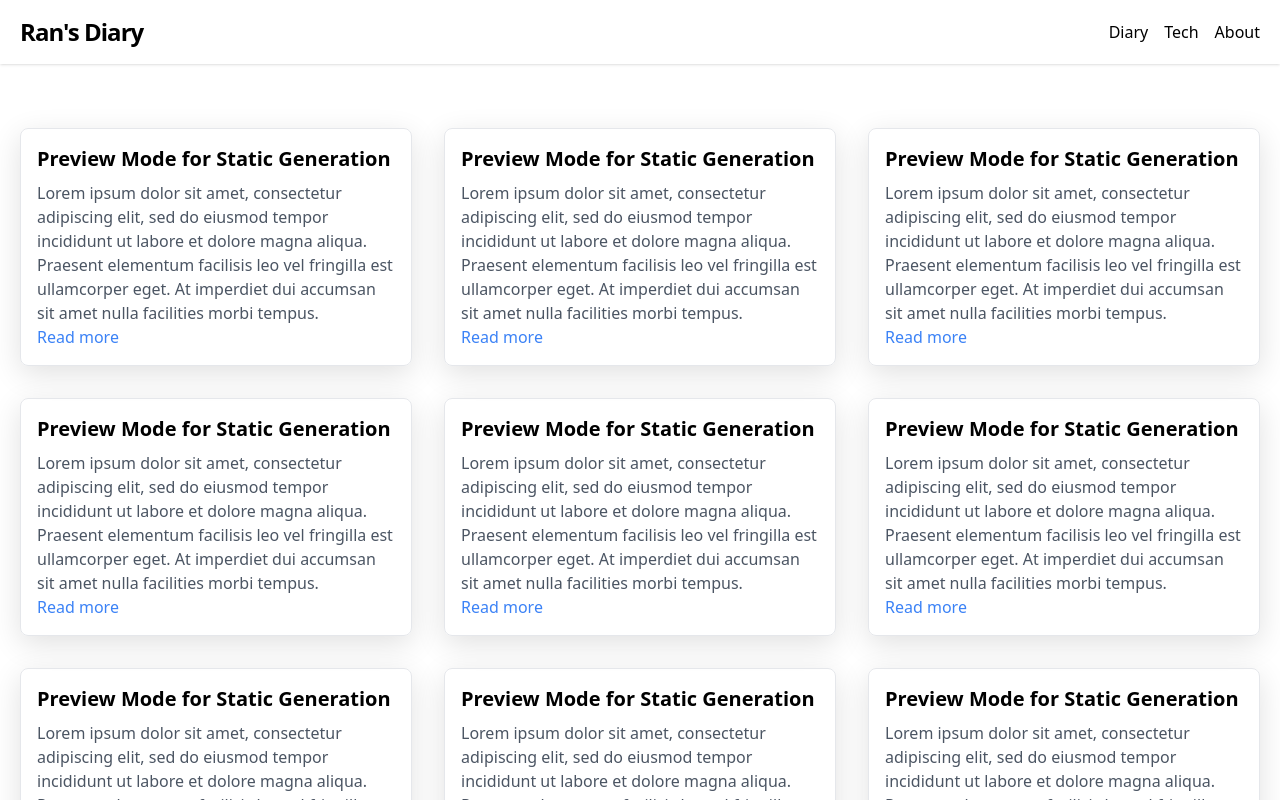
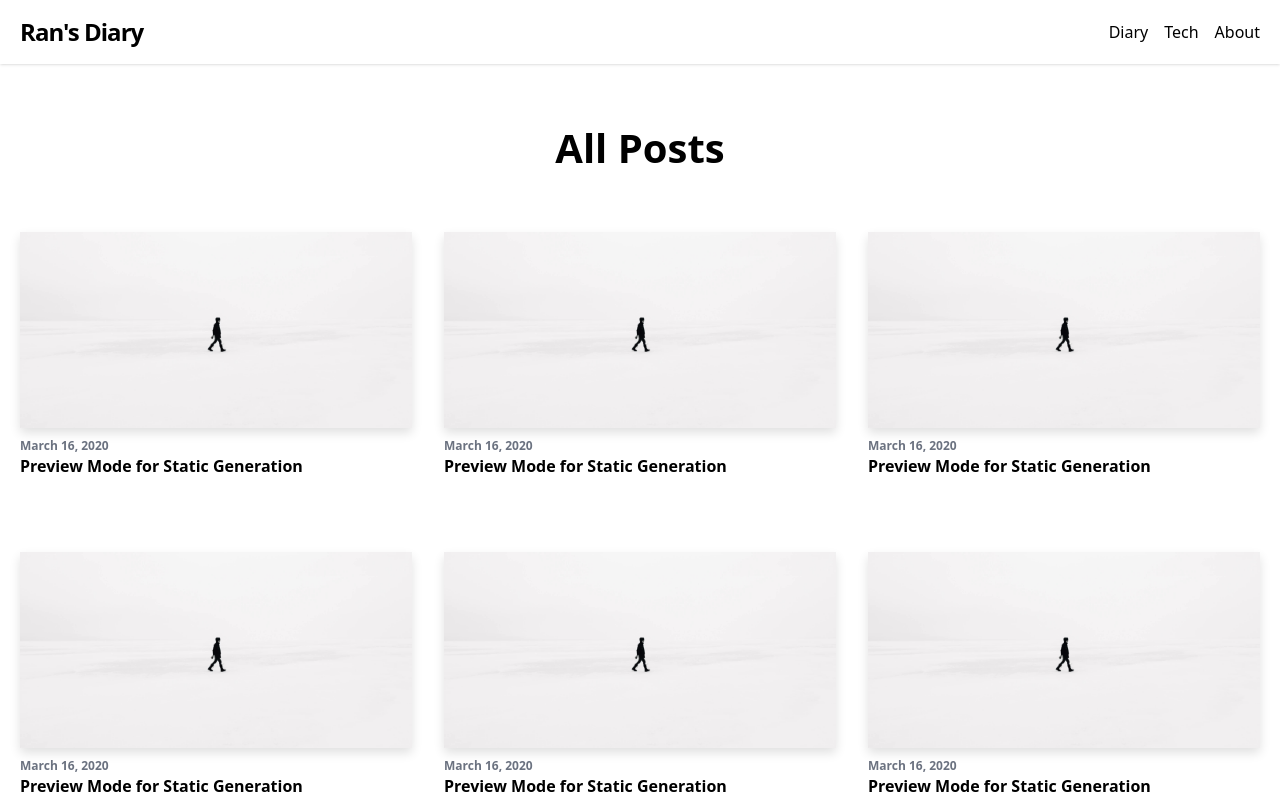
Before and after one commit to Masurun/blog-app, a Next.js app: page /blog/diary in a window 1280 px wide. Shown: the top 800 px of the page. Built offline with nearby package versions, Linux system fonts and the light colour scheme.

Commit message:
Update page.tsx

```diff
--- a/src/app/blog/diary/page.tsx
+++ b/src/app/blog/diary/page.tsx
@@ -1,6 +1,7 @@
 import { getAllPosts } from "@/lib/api";
 import Container from "@/app/_components/container";
 import { Post } from "@/interfaces/post";
+import { PostPreview } from "@/app/_components/post-preview";
 
 export default async function Page() {
   const allPosts: Post[] = await getAllPosts();
@@ -8,17 +9,24 @@ export default async function Page() {
   return (
     <main className="py-16">
       <Container>
-        <div className="grid grid-cols-1 md:grid-cols-2 lg:grid-cols-3 gap-8">
-          {allPosts.map((post) => (
-            <div key={post.slug} className="p-4 border rounded-lg shadow-md">
-              <h2 className="text-xl font-bold mb-2">{post.title}</h2>
-              <p className="text-gray-600">{post.excerpt}</p>
-              <a href={`/blog-app/blog/posts/${post.slug}`} className="text-blue-500 hover:underline">
-                Read more
-              </a>
-            </div>
-          ))}
-        </div>
+        <section>
+          <h2 className="mb-16 font-bold text-center text-4xl lg:text-5xl">
+            All Posts
+          </h2>
+
+          {/* Assuming there's no loading state for static generation */}
+          <div className="grid grid-cols-1 md:grid-cols-2 lg:grid-cols-3 gap-x-8 gap-y-16 mb-16">
+            {allPosts.map((post) => (
+              <PostPreview
+                key={post.slug}
+                title={post.title}
+                coverImage={post.coverImage}
+                date={post.date}
+                slug={post.slug}
+              />
+            ))}
+          </div>
+        </section>
       </Container>
     </main>
   );
```
